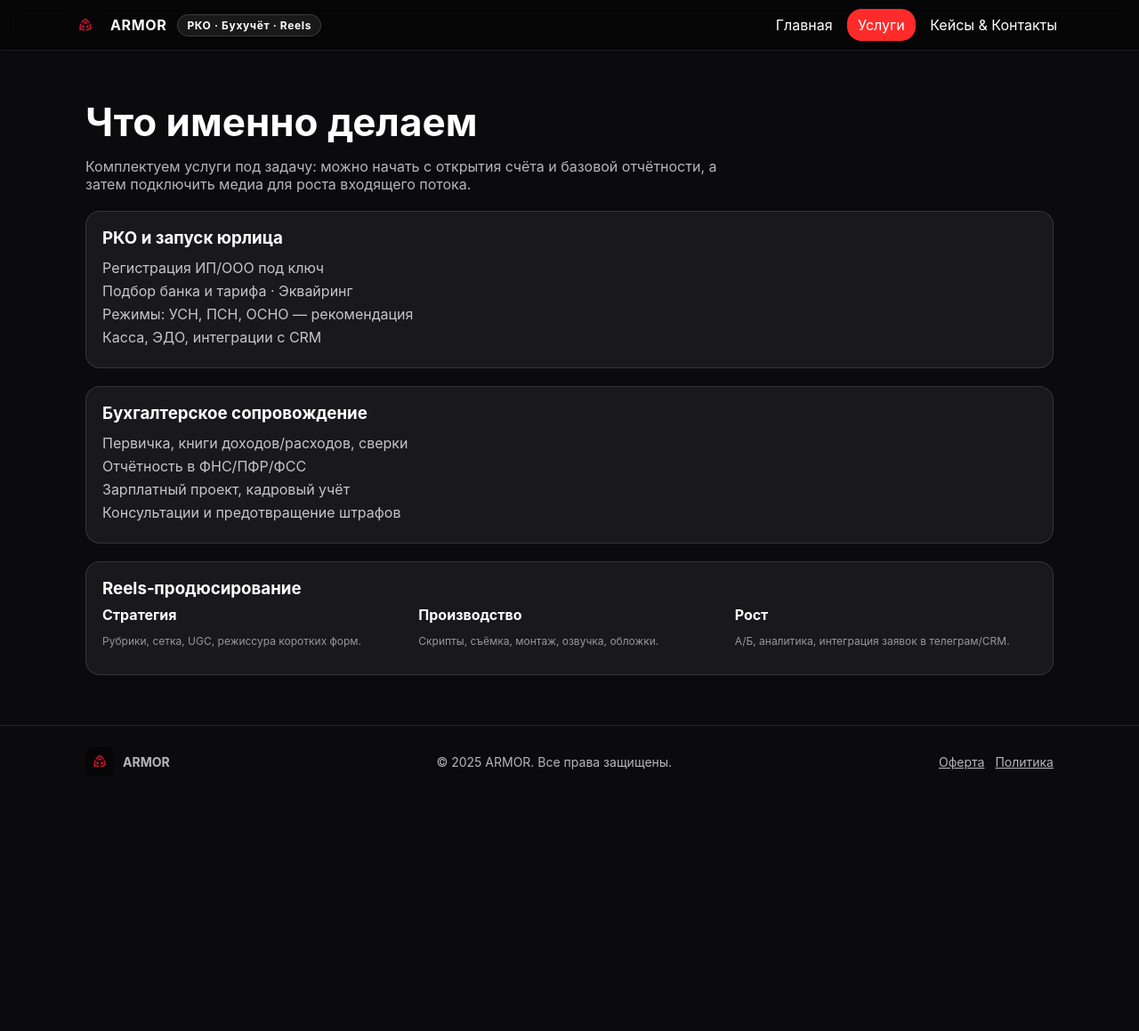
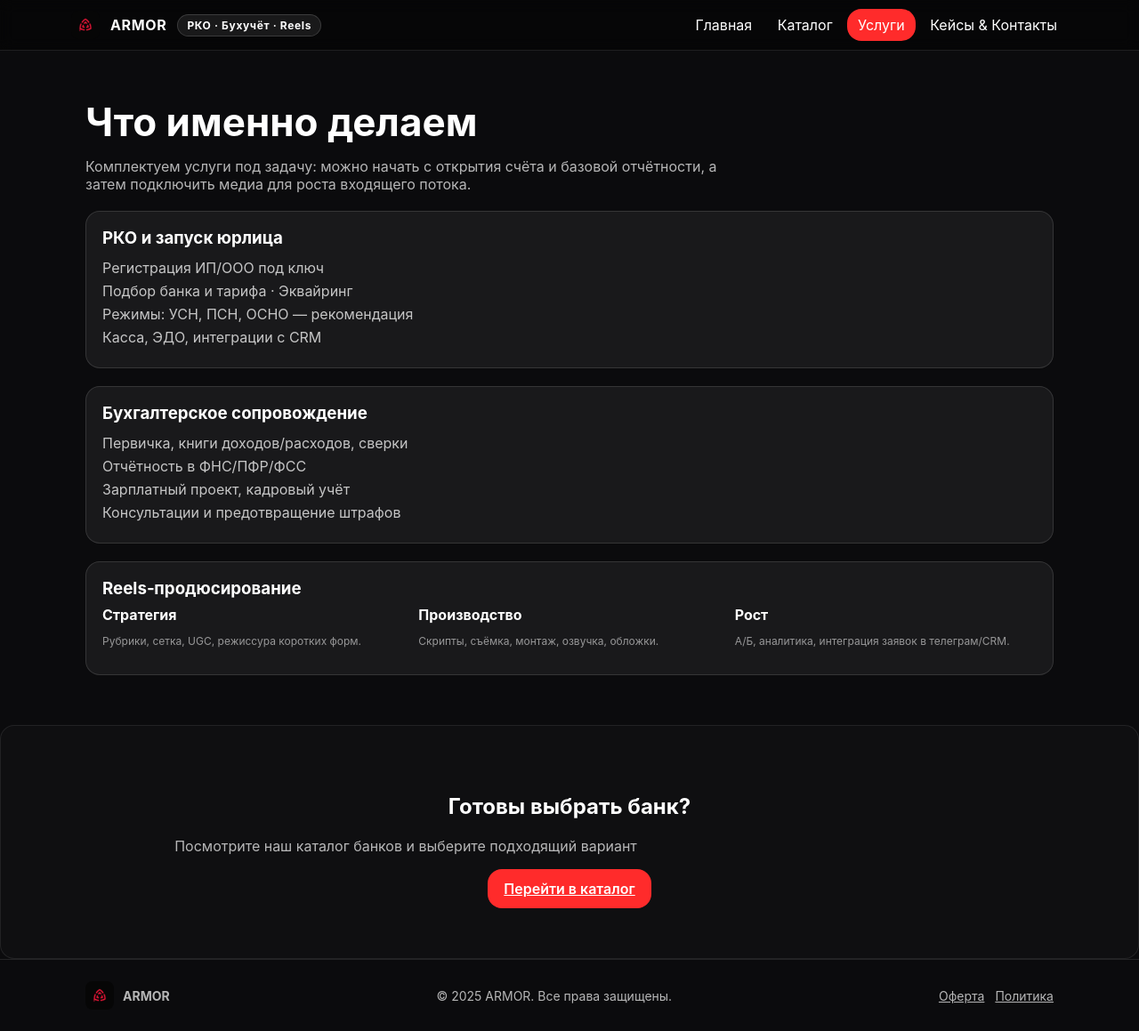
Before and after one commit to yyobibenb/oo, a website: page services.html in a window 1280 px wide. Shown: the whole page at 89% size. Before the commit the page ends 896 px from the top, so only its background shows below. Drawn offline with Linux system fonts and the light colour scheme.

Commit message:
Update services.html

```diff
--- a/services.html
+++ b/services.html
@@ -18,6 +18,7 @@
     </div>
     <nav>
       <a href="index.html" class="">Главная</a>
+      <a href="index.html#banks">Каталог</a>
       <a href="services.html" class="active">Услуги</a>
       <a href="cases.html" class="">Кейсы & Контакты</a>
     </nav>
@@ -59,6 +60,14 @@
   </div>
 </section>
 
+<section class="section" style="text-align:center;background:rgba(255,255,255,.02);border:1px solid rgba(255,255,255,.08);margin:0;border-radius:16px">
+  <div class="container">
+    <h2>Готовы выбрать банк?</h2>
+    <p class="lead">Посмотрите наш каталог банков и выберите подходящий вариант</p>
+    <a href="index.html#banks" class="btn btn-primary btn-large">Перейти в каталог</a>
+  </div>
+</section>
+
 <footer class="footer">
   <div class="container" style="display:flex;align-items:center;justify-content:space-between;gap:16px;flex-wrap:wrap">
     <div style="display:flex;align-items:center;gap:10px">
```
